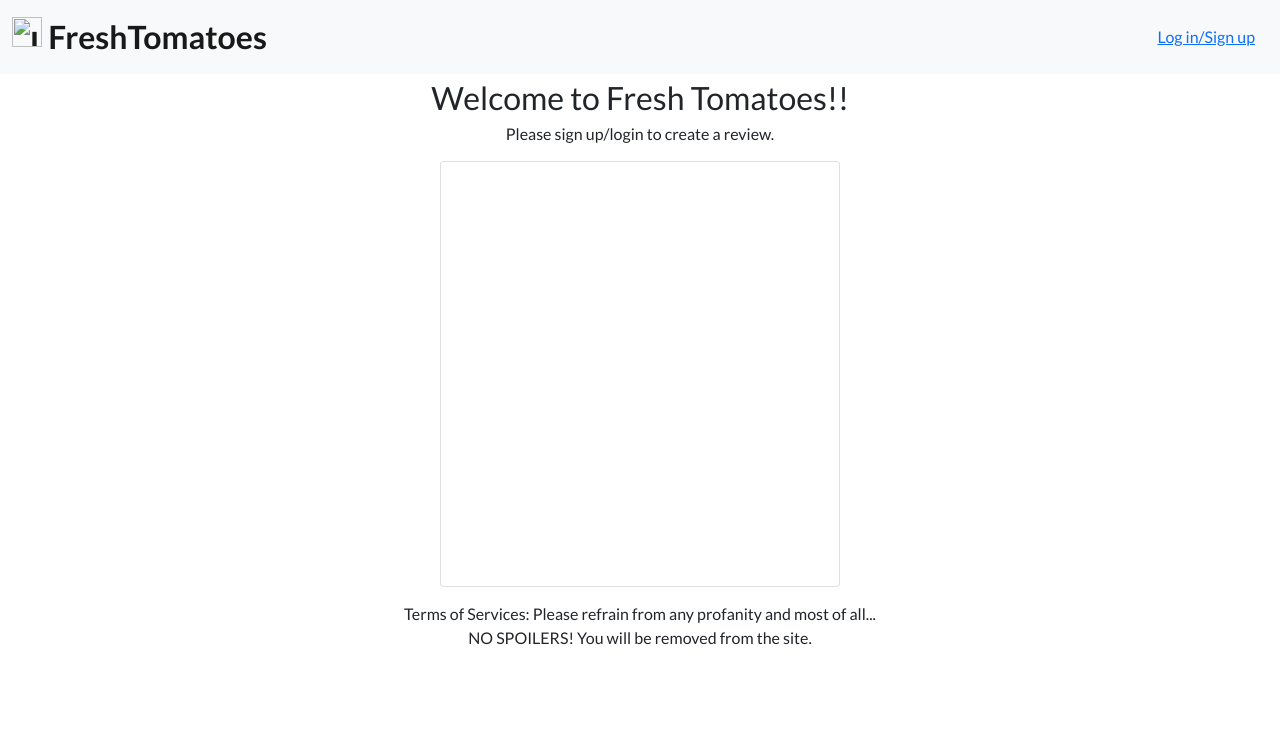
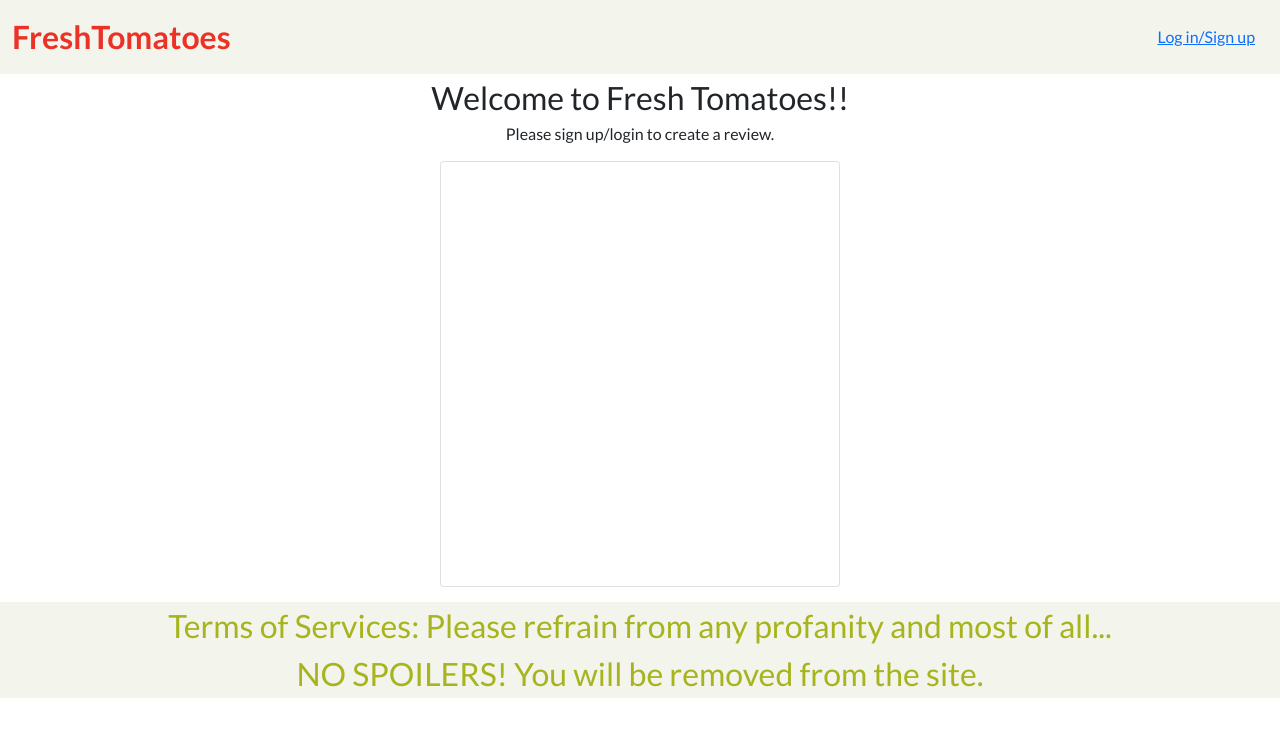
Before and after one commit to xWhoKnowz/movie-club, a Node project: template views/homepage.handlebars in a window 1280 px wide. Shown: the top 737 px of the page. Run offline with Node 20 templates, Linux system fonts and the light colour scheme; the template is opened without the code that fills it, so the values that code supplies are empty; some libraries are stand-ins or nearby versions.

Commit message:
added readme and worked on styling for main and movie handlebars

```diff
--- a/public/css/style.css
+++ b/public/css/style.css
@@ -8,6 +8,15 @@
   font-size: 2em;
   font-weight: 700;
   color: #EB3227;
+}
+
+/* footer styles */
+.footer {
+  font-family: "Lato", sans-serif;
+  font-size: 2em;
+  font-weight: 400;
+  color: #A7B41E;
+  background-color: #f3f4eb;
 }
 .collapse.show {
     visibility: visible;
@@ -61,9 +70,9 @@ body {
   background-color: #f3f4eb;
 }
 
-.movie-title {
+.movie-title h5 {
   font-family: "Lato", sans-serif;
-  font-size: 2em;
+  font-size: 1em;
   font-weight: 600;
   color: #0F7EE7;
 }
@@ -88,16 +97,9 @@ body {
   font-family: "Lato", sans-serif;
 }
 
-.movie-card {
+.movie-title {
   font-family: "Lato", sans-serif;
   font-size: 4em;
   font-weight: 800;
   color: #EB3227;
 }
-
-.review-title{
-  font-family: "Lato", sans-serif;
-  font-size: 2em;
-  font-weight: 600;
-  color: #0F7EE7;
-}
--- a/views/layouts/main.handlebars
+++ b/views/layouts/main.handlebars
@@ -13,10 +13,10 @@
 </head>
 
 <body>
-  <nav class="navbar navbar-light bg-light">
+  <nav class="navbar">
     <div class="container-fluid">
       <a class="navbar-brand" href="/">
-        <img src="" alt="Logo" width="30" height="24" class="d-inline-block align-text-top">
+        {{!-- <img src="" alt="Logo" width="30" height="24" class="d-inline-block align-text-top"> --}}
         FreshTomatoes
       </a>
       <a href="/login">
@@ -30,8 +30,8 @@
     </div>
   </nav>
   {{{body}}}
-  <p class="text-center">Terms of Services: Please refrain from any profanity and most of all...</p>
-  <p class="text-center">NO SPOILERS! You will be removed from the site.</p>
+  <p class="footer text-center">Terms of Services: Please refrain from any profanity and most of all...</p>
+  <p class="footer text-center">NO SPOILERS! You will be removed from the site.</p>
   <script src="https://cdn.jsdelivr.net/npm/bootstrap@5.1.3/dist/js/bootstrap.bundle.min.js"
     integrity="sha384-ka7Sk0Gln4gmtz2MlQnikT1wXgYsOg+OMhuP+IlRH9sENBO0LRn5q+8nbTov4+1p"
     crossorigin="anonymous"></script>
```
Also changed, not shown: README.md.
